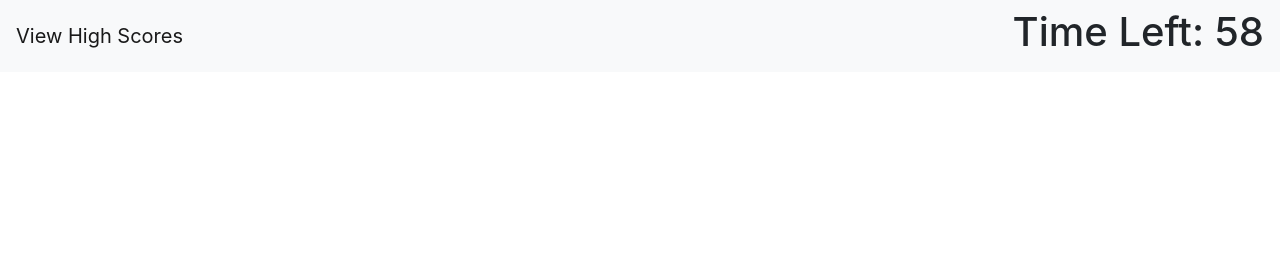
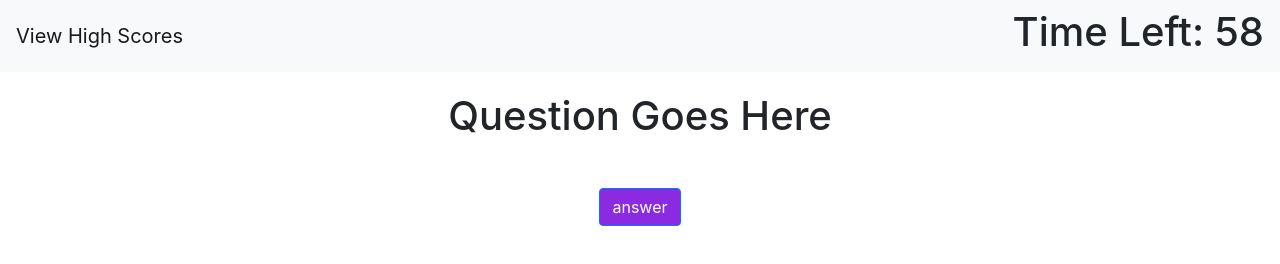
Before and after one commit to Lulamoon96/Unit04-CodeQuiz, a plain HTML site: page index.html in a window 1280 px wide. Both pictures are taken after a click on the button "Click here to begin!". Drawn offline with nearby package versions, Linux system fonts and the light colour scheme.

Commit message:
Added quiz section.

```diff
--- a/assets/script.js
+++ b/assets/script.js
@@ -1,7 +1,7 @@
-
 $("#beginQuiz").on("click", function() {
 
     $("#landing-page").css("display", "none")
+    $("#quiz-page").css("display", "block")
 
     var secondsLeft = 60
 
--- a/assets/style.css
+++ b/assets/style.css
@@ -15,3 +15,10 @@
     text-align: center;
 
 }
+
+#quiz-page {
+
+    display: none;
+    text-align: center;
+
+}
--- a/index.html
+++ b/index.html
@@ -39,7 +39,32 @@
 
                     <div class="separator"></div>
                     <div class="separator"></div>
+
                     <button type="button" class="btn btn-primary" id="beginQuiz">Click here to begin!</button>
+
+                </div>
+
+            </div>
+
+        </div>
+
+        <div id="quiz-page" >
+
+            <div class="row">
+
+                <div class="col-lg-12">
+
+                    <h1 class="title" id="question d-flex justify-content-start">Question Goes Here</h1>
+
+                    <div class="separator"></div>
+                    <div class="separator"></div>
+
+                    <div class="questions" id="question-box">
+
+                        <button type="button" class="btn btn-primary" >answer</button>
+
+                    </div>
+
 
                 </div>
 
```
